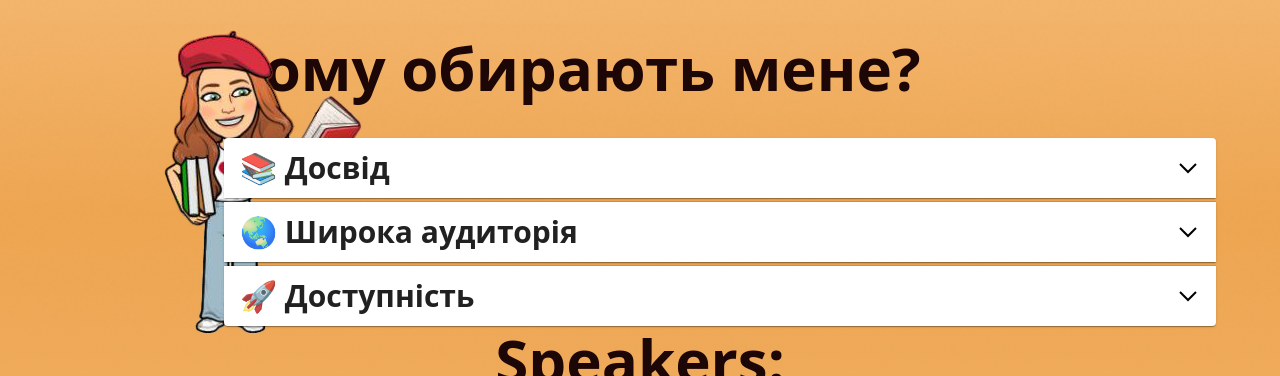
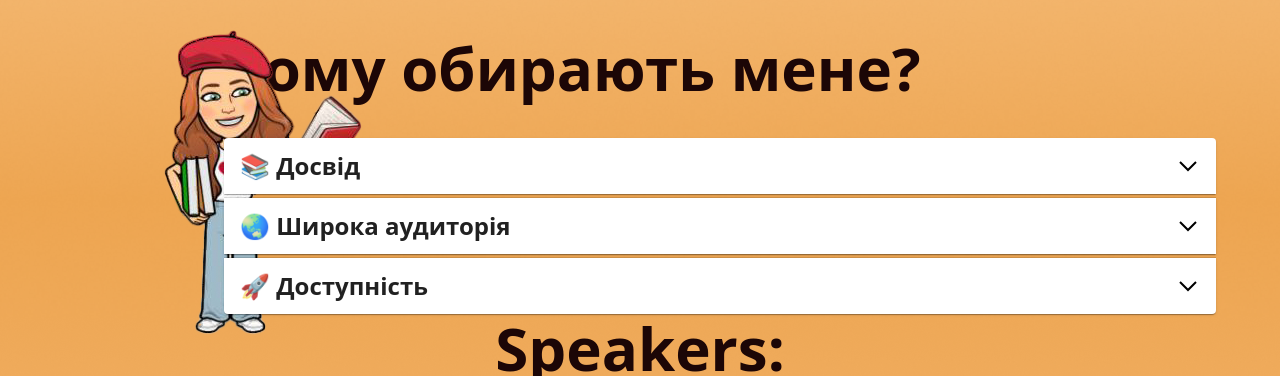
Before and after one commit to bodiabeliy/aniriyar, a Next.js app: page / in a window 1280 px wide. Shown: the part 1340-1716 px from the top of the page. Built offline with nearby package versions, Linux system fonts and the light colour scheme; what tailwind-hamburgers would draw is missing.

Commit message:
ui improvments for section 3

```diff
--- a/src/components/About/About.tsx
+++ b/src/components/About/About.tsx
@@ -36,7 +36,7 @@ const About = () => {
            {discussionList?.map((disscussion: any, indx: number) => {
                 return (
                  <>
-                  <Accordion className="text-3xl font-bold bg-transparent sm:m-4 lg:m-1">
+                  <Accordion className="text-2xl font-bold bg-transparent sm:m-4 lg:m-1">
                     <AccordionSummary
                       className="bg-transparent text-textColor"
                       expandIcon={<IconArrowCard fill="black" />}
@@ -45,7 +45,7 @@ const About = () => {
                     >
                       {disscussion.topic}
                     </AccordionSummary>
-                    <AccordionDetails className="sm:m-3 lg:m-2 rounded-full text-xl text-textColor bg-white">
+                    <AccordionDetails className="sm:m-3 lg:m-2 rounded-full font-normal text-xl text-textColor bg-white">
                      {disscussion.speaker}
                     </AccordionDetails>
                   </Accordion>
```
